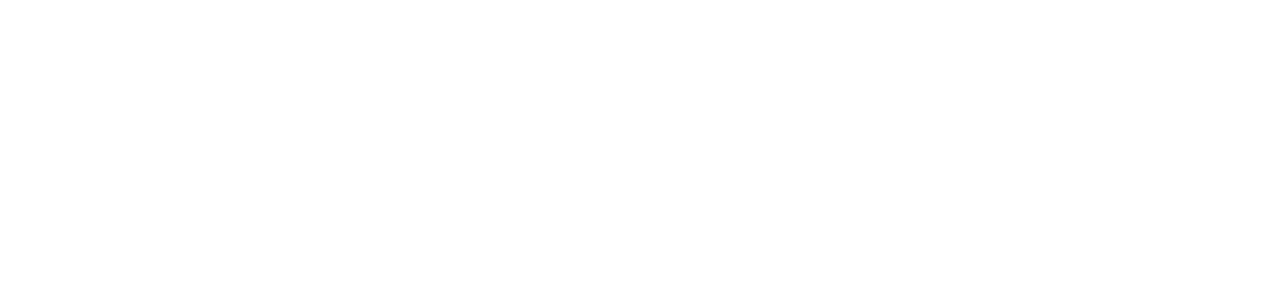
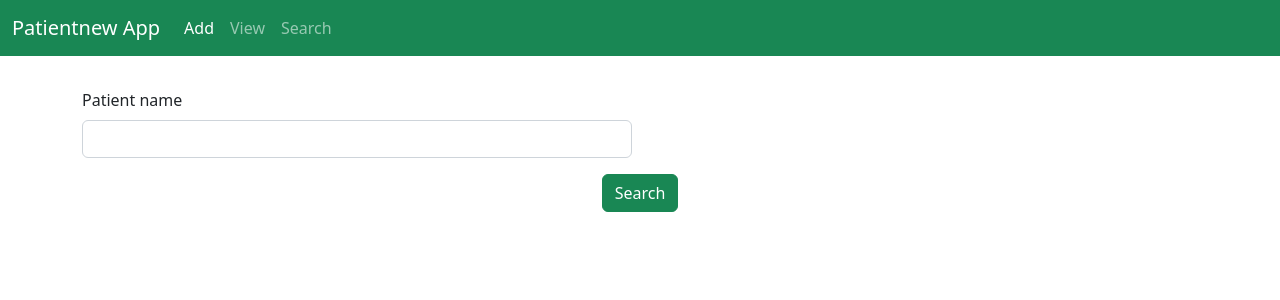
Before and after one commit to Asiyacm/New-Patient-Angular-App, an Angular app: page /search in a window 1280 px wide. Before the commit this address led to /. Shown: the top 300 px of the page. Built offline with nearby package versions, Linux system fonts and the light colour scheme.

Commit message:
search commit

```diff
--- a/src/app/api.service.ts
+++ b/src/app/api.service.ts
@@ -17,4 +17,9 @@
   {
     return this.http.post("http://localhost:8080/add",dataToSend)
   }
+
+  searchPatient=(dataToSend2:any)=>
+  {
+    return this.http.post("http://localhost:8080/search",dataToSend2)
+  }
 }
--- a/src/app/nav/nav.component.html
+++ b/src/app/nav/nav.component.html
@@ -12,6 +12,9 @@
           <li class="nav-item">
             <a class="nav-link" routerLink="/view">View</a>
           </li>
+          <li class="nav-item">
+            <a class="nav-link" routerLink="/search">Search</a>
+          </li>
 
         </ul>
       </div>
--- /dev/null
+++ b/src/app/search-patient/search-patient.component.html
@@ -0,0 +1,51 @@
+<app-nav></app-nav>
+<div class="container">
+    <div class="row">
+        <div class="col col-12 col-sm-12 col-md-12 col-lg-12 col-xl-12 col-xxl-12">
+            <div class="row g-3 mt-3">
+                <div class="col col-12 col-sm-6 col-md-6 col-lg-6 col-xl-6 col-xxl-6">
+
+                    <label for="" class="form-label">Patient name</label>
+                    <input type="text" class="form-control" name="name" [(ngModel)]="name">
+
+                </div>
+
+
+                <div class="col col-12 col-sm-12 col-md-12 col-lg-12 col-xl-12 col-xxl-12 text-center">
+                    <button (click)="readValue()" class="btn btn-success">Search</button>
+                </div>
+            </div>
+
+            <div class="row g-3 mt-3" *ngFor="let i of searchData">
+
+                <div class="col col-12 col-sm-12 col-md-12 col-lg-12 col-xl-12 col-xxl-12">
+
+                    <label for="" class="form-label">Address</label>
+                    <textarea name="" id="" cols="30" rows="10" class="form-control" value="{{i.address}}"></textarea>
+
+                </div>
+
+                <div class="col col-12 col-sm-6 col-md-6 col-lg-6 col-xl-6 col-xxl-6">
+
+                    <label for="" class="form-label">Mobile</label>
+                    <input type="text" class="form-control" value="{{i.mobile}}">
+
+                </div>
+
+                <div class="col col-12 col-sm-6 col-md-6 col-lg-6 col-xl-6 col-xxl-6">
+
+                    <label for="" class="form-label">Date of appointment</label>
+                    <input  type="date" name="" id="" class="form-control" value="{{i.dateofapmt}}">
+
+                </div>
+
+                <div class="col col-12 col-sm-6 col-md-6 col-lg-6 col-xl-6 col-xxl-6">
+
+                    <label for="" class="form-label">Doctor name</label>
+                    <input type="text" class="form-control" value="{{i.dname}}">
+
+                </div>
+</div>
+        </div>
+    </div>
+</div>
--- /dev/null
+++ b/src/app/search-patient/search-patient.component.ts
@@ -0,0 +1,37 @@
+import { Component } from '@angular/core';
+import { ApiService } from '../api.service';
+
+@Component({
+  selector: 'app-search-patient',
+  templateUrl: './search-patient.component.html',
+  styleUrls: ['./search-patient.component.css']
+})
+export class SearchPatientComponent {
+
+  constructor(private api:ApiService){}
+
+  name=""
+
+searchData:any=[]
+
+  readValue=()=>{
+    let data:any= {
+      "name":this.name
+    }
+      console.log(data)
+      this.api.searchPatient(data).subscribe(
+        (response:any)=>
+        {
+          console.log(response)
+          if (response.length==0) {
+            alert("Invalid patient name")
+
+          } else {
+            this.searchData=response
+
+          }
+        }
+      )
+
+    }
+  }
```
Also changed, not shown: src/app/app.module.ts (+7 -1 lines), src/app/search-patient/search-patient.component.css (added).
